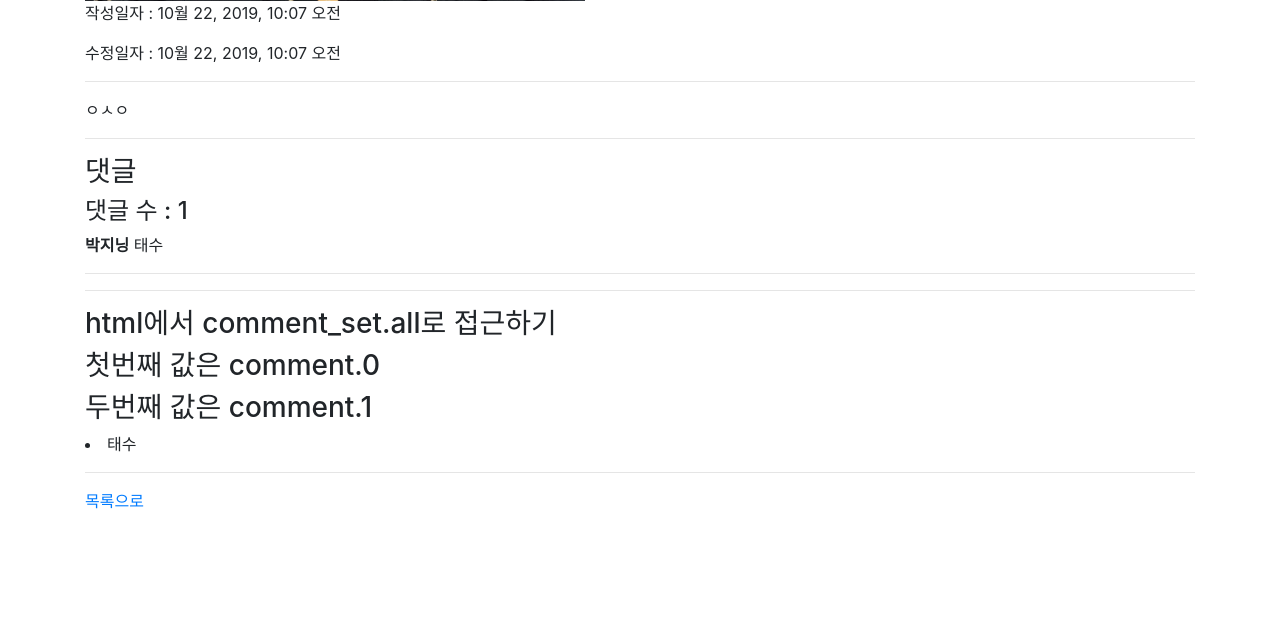
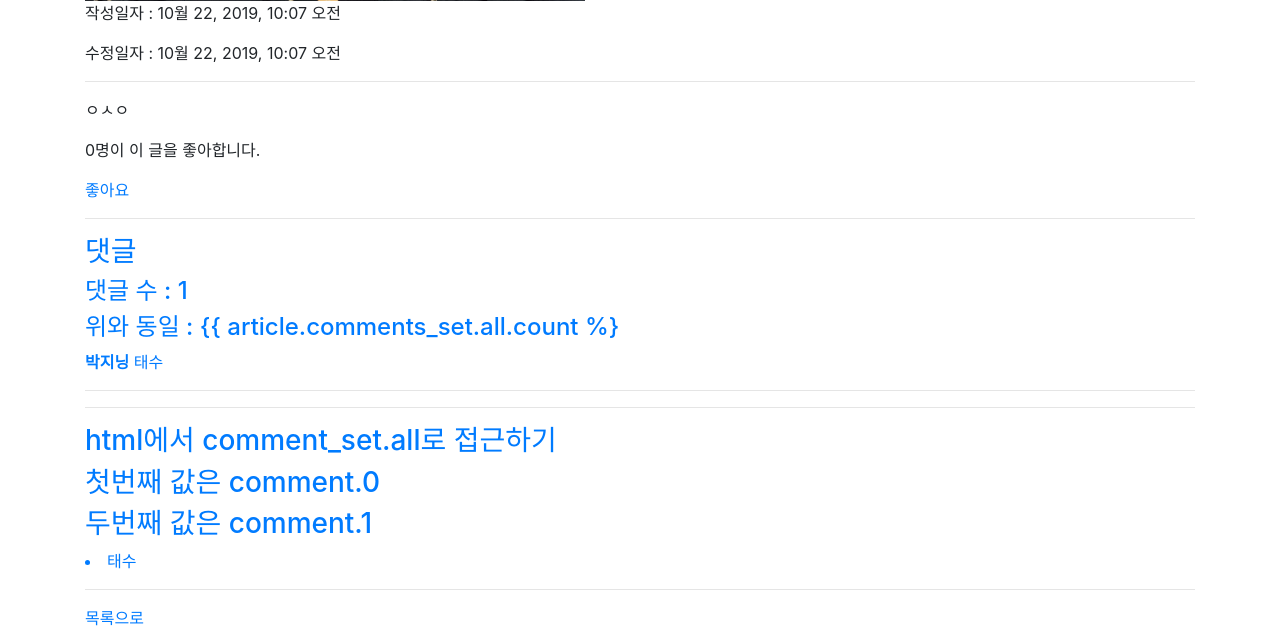
Before and after one commit to banggeut01/crud-django-project, a Django app: page /articles/1/ in a window 1280 px wide. Shown: the part 699-1329 px from the top of the page. Before the commit the page ends 1208 px from the top, so only its background shows below. Run offline with Django 3.2, Linux system fonts and the light colour scheme; data comes from the database, SQL or seed files in the repository; both versions use the stored data as it was after the commit; some libraries are stand-ins or nearby versions.

Commit message:
33 | Like

```diff
--- a/accounts/forms.py
+++ b/accounts/forms.py
@@ -9,4 +9,4 @@ class CustomUserChangeForm(UserChangeForm):
 class CustomUserCreationForm(UserCreationForm):
     class Meta:
         model = get_user_model()
-        fields = ('username', 'first_name', 'last_name')
+        fields = ('username', 'first_name', 'last_name', 'email')
--- a/articles/models.py
+++ b/articles/models.py
@@ -34,6 +34,13 @@ class Article(models.Model):
     updated_at = models.DateTimeField(auto_now=True)
     user = models.ForeignKey(settings.AUTH_USER_MODEL, on_delete=models.CASCADE)
     # settings.py.AUTH_USER_MODEL : 'accounts.USER' (str)
+    like_users = models.ManyToManyField(
+                                settings.AUTH_USER_MODEL,
+                                related_name='like_articles',
+                                blank=True
+                                )
+    # !!! 중요!!! 만약, related_name을 하지 않으면 user에서 articles를 역참조할 때
+    # articles와 like_articles 두개가 충돌
 
     def __str__(self):
         return f'<{self.id}> {self.title}'
--- a/articles/templates/articles/base.html
+++ b/articles/templates/articles/base.html
@@ -42,6 +42,8 @@
         {% if user.is_authenticated %}
         <!-- 로그인이 되어 있다면, -->
         <li class="nav-item">
+          {% load gravatar %}
+          <img src="{{ user.email|makehash }}" alt="">
           <a class="nav-link">{{ user.username }}</a>
         </li>
         <li class="nav-item">
--- a/articles/templates/articles/detail.html
+++ b/articles/templates/articles/detail.html
@@ -11,6 +11,13 @@
 <p>수정일자 : {{ article.updated_at }}</p>
 <hr>
 <p>{{ article.content }}</p>
+<p>{{ article.like_users.count }}명이 이 글을 좋아합니다.</p>
+<a href="{% url 'articles:like' article.pk %}">
+  {% if user in article.like_users.all %}
+  좋아요취소</a>
+  {% else %}
+  좋아요
+  {% endif %}
 <hr>
 <h3>댓글</h3>
 {% if user.is_authenticated %}
@@ -23,6 +30,7 @@
 </form>
 {% endif %}
 <h4>댓글 수 : {{ comments.count }}</h4>
+<h4>위와 동일 : {{ article.comments_set.all.count %}</h4>
 {% for comment in article.comment_set.all %}
 <p><b>{{ comment.user.username }}</b> {{ comment.content }}</p>
 {% if comment.user == user %}
--- a/articles/urls.py
+++ b/articles/urls.py
@@ -15,4 +15,5 @@ urlpatterns = [
     path('<int:article_pk>/comment_create/', views.comment_create, name='comment_create'),
     path('<int:comment_pk>/comment_delete/', views.comment_delete, name='comment_delete'),
     # path('<int:article_pk>/comments/<int:comment_pk>/delete/', views.comment_delete, name='comment_delete),
+    path('<int:article_pk>/like/', views.like, name='like'),
 ]
--- a/articles/views.py
+++ b/articles/views.py
@@ -141,3 +141,18 @@ def comment_delete(request, comment_pk):
     else:
         return HttpResponseForbidden()
         # raise PermissionDenied과 같음
+
+@login_required
+def like(request, article_pk):
+    article = get_object_or_404(Article, pk=article_pk)
+    if request.user in article.like_users.all():
+    # if article.like_users.filter(id=request.user.id).exist():  # => get은 오류를 발생시킴
+    # 좋아요를 누른적이 있다면?
+        request.user.like_articles.remove(article)
+        # article.like_users.remove(request.user)
+        # 좋아요 취소 로직
+    # 아니면
+    else:
+        request.user.like_articles.add(article)
+        # 좋아요 로직
+    return redirect('articles:detail', article_pk)
```
Also changed, not shown: articles/templatetags/gravatar.py (added, +8 -0 lines), README.md, articles/migrations/0002_article_like_users.py (added), articles/templatetags/__init__.py (added), db.sqlite3.
